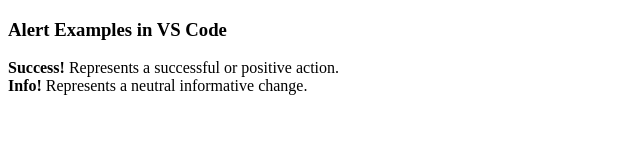
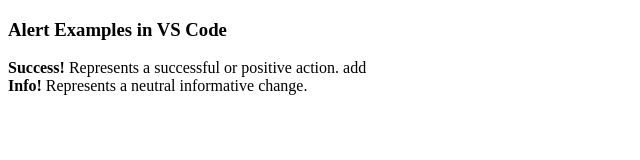
Before and after one commit to Bossatchal/gittrial, a plain HTML site: page index.html in a window 1280 px wide. Shown: the full height of the page, 0-640 px from the left. Drawn offline with Linux system fonts and the light colour scheme.

Commit message:
Version 2

```diff
--- a/index.html
+++ b/index.html
@@ -7,7 +7,7 @@
 <body>
 
     <h3>Alert Examples in VS Code</h3>
-        <strong>Success!</strong> Represents a successful or positive action.</br>
+        <strong>Success!</strong> Represents a successful or positive action. add</br>
         <strong>Info!</strong> Represents a neutral informative change.</br>
 </body>
 </html>
```
